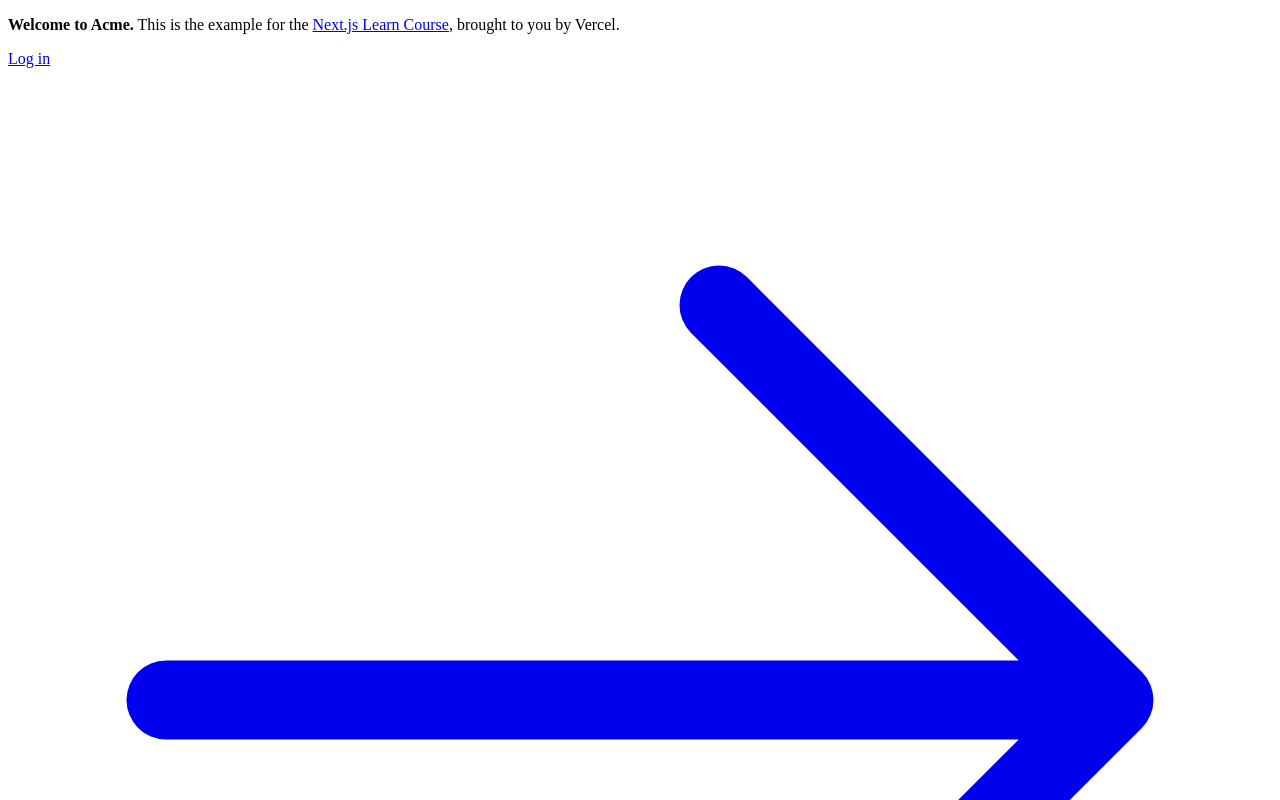
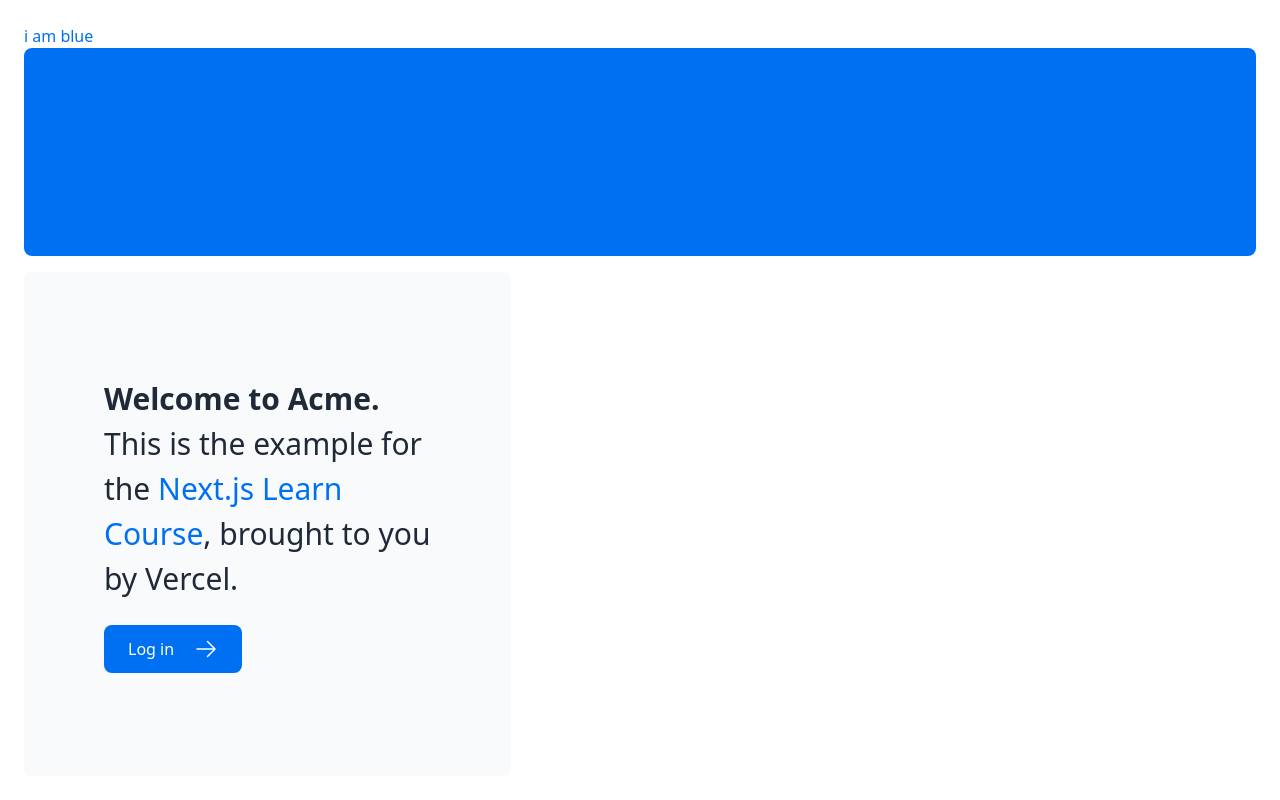
Before and after one commit to sharjeel-ahmed17/nextjs-dashboard17, a Next.js app: page / in a window 1280 px wide. Shown: the top 800 px of the page. Built offline with nearby package versions, Linux system fonts and the light colour scheme.

Commit message:
applied css in layout file

```diff
--- a/app/layout.tsx
+++ b/app/layout.tsx
@@ -1,3 +1,5 @@
+import '@/app/ui/global.css'
+
 export default function RootLayout({
   children,
 }: {
--- a/app/page.tsx
+++ b/app/page.tsx
@@ -5,6 +5,8 @@ import Link from 'next/link';
 export default function Page() {
   return (
     <main className="flex min-h-screen flex-col p-6">
+      {/* testing tailwind css  */}
+      <h1 className='text-blue-500'>i am blue</h1>
       <div className="flex h-20 shrink-0 items-end rounded-lg bg-blue-500 p-4 md:h-52">
         {/* <AcmeLogo /> */}
       </div>
```
